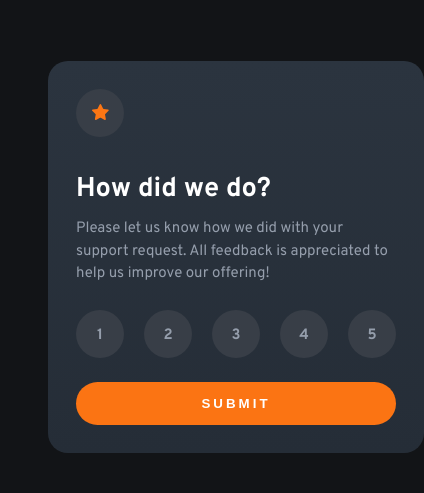
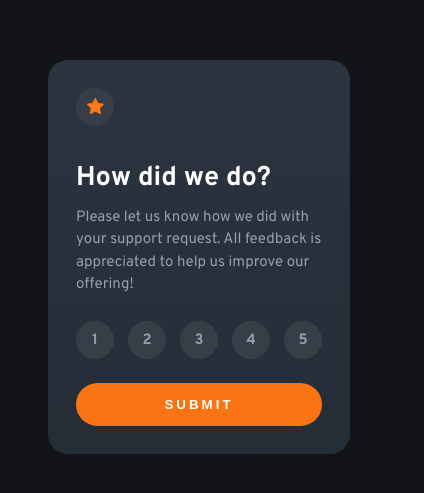
Before and after one commit to Taki-FE/Interactive_Rating, a plain HTML site: page index.html in a window 390 px wide. Shown: the part 165-658 px from the top of the page, 424 px wide, since content can reach past the window. Drawn offline with Linux system fonts and the light colour scheme.

Commit message:
Updated mobile scrren styles

```diff
--- a/style.css
+++ b/style.css
@@ -167,4 +167,15 @@ button:active {
   body {
     padding: 0 48px;
   }
+
+  .bg,
+  .ratings div {
+    height: 38px;
+    width: 38px;
+    padding-top: 9.5px;
+  }
+
+  .ratings {
+    gap: 14px;
+  }
 }
```
